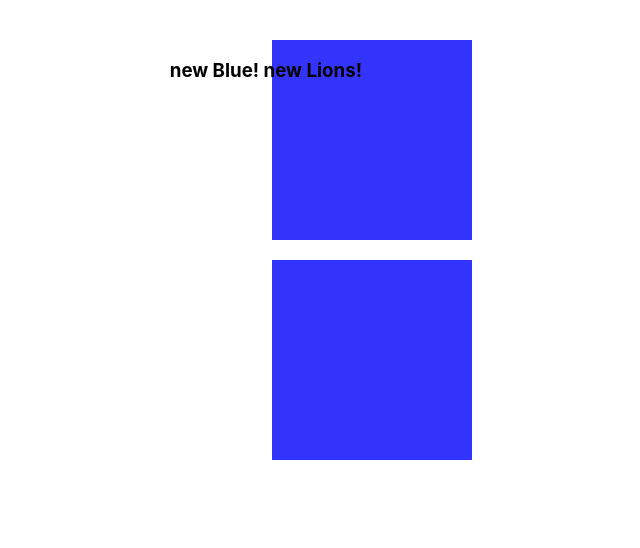
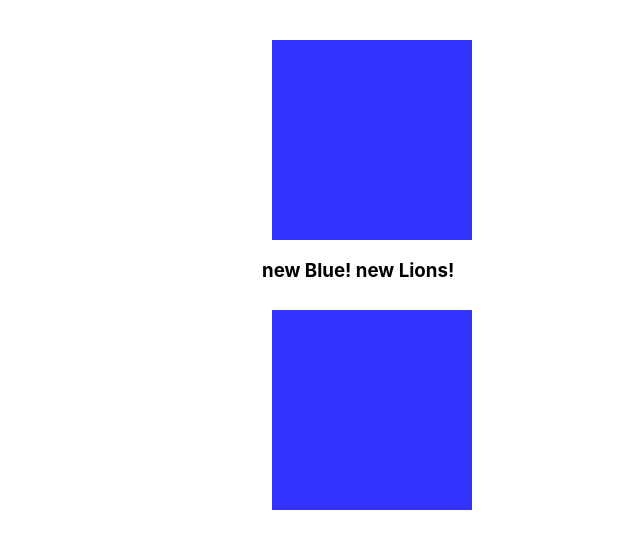
Before and after one commit to SAR0S/react.js-examples, a React (Create React App) app: page / in a window 1280 px wide. Shown: the top 548 px of the page, without its empty margins (268-908 px from the left). Built offline with nearby package versions, Linux system fonts and the light colour scheme.

Commit message:
Add nothing

```diff
--- a/src/components/cssTest/CssTest.module.css
+++ b/src/components/cssTest/CssTest.module.css
@@ -15,9 +15,3 @@
     height:200px;
     margin: 10px;
 }
-
-h3 {
-    position: absolute;
-        right: 650px;
-        top: 40px;
-}
```
